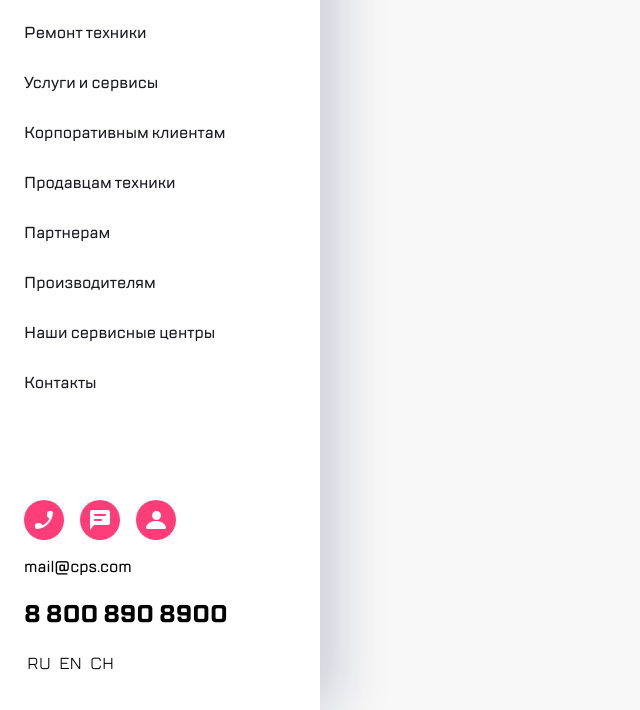
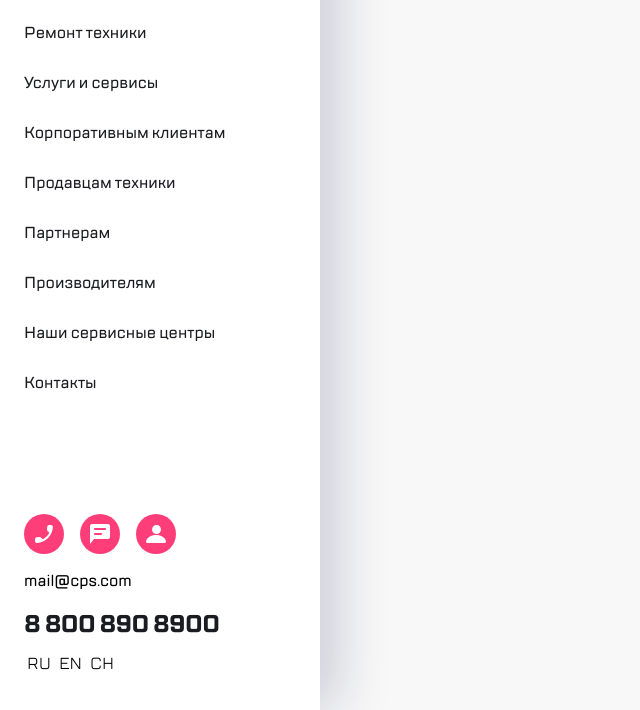
Before and after one commit to SurgeDriver/expandable-block, a plain HTML site: page index.html in a window 1280 px wide. Shown: the part 90-800 px from the top of the page, without its empty margins (0-640 px from the left). Drawn offline with Linux system fonts and the light colour scheme.

Commit message:
popravki

```diff
--- a/index.html
+++ b/index.html
@@ -14,7 +14,9 @@
             <button class="aside__button--icon--close round-button" type="button">
                 <img class="button-icon" src="icons/Close.svg" alt="">
             </button>
-            <span class="aside__logo logo"></span>
+            <a href="wikipedia.org" class="aside__logo-link">
+                <img class="aside__logo" src="icons/Logo.svg">
+            </a>
             <button class="aside__button--icon--search round-button" type="button">
                 <img class="button-icon" src="icons/Search.svg" alt="">
             </button>
@@ -65,8 +67,9 @@
                     </button>
                 </li>
             </ul>
+
             <p class="aside__email">mail@cps.com</p>
-            <h1 class="aside__phone-number">8 800 890 8900</h1>
+            <a href="tel:+281312831" class="aside__phone-number">8 800 890 8900</a>
 
             <section class="lang-buttons flex">
                 <button class="lang-button" type="button">RU</button>
--- a/style.css
+++ b/style.css
@@ -1,23 +1,23 @@
 /* ---- Шрифты ---- */
 @font-face {
     font-family: "TT Lakes";
-    src:url(fonts/TTLakes/TTLakes-Regular.woff) format('woff'),
+    src: url(fonts/TTLakes/TTLakes-Regular.woff) format('woff'),
         url(fonts/TTLakes/TTLakes-Regular.ttf) format('truetype');
-        font-weight: 400;
+    font-weight: 400;
 }
 
 @font-face {
     font-family: "TT Lakes";
-    src:url(fonts/TTLakes/TTLakes-Medium.woff) format('woff'),
+    src: url(fonts/TTLakes/TTLakes-Medium.woff) format('woff'),
         url(fonts/TTLakes/TTLakes-Medium.ttf) format('truetype');
-        font-weight: 500;
+    font-weight: 500;
 }
 
 @font-face {
     font-family: "TT Lakes";
-    src:url(fonts/TTLakes/TTLakes-Bold.woff) format('woff'),
+    src: url(fonts/TTLakes/TTLakes-Bold.woff) format('woff'),
         url(fonts/TTLakes/TTLakes-Bold.ttf) format('truetype');
-        font-weight: 700;
+    font-weight: 700;
 }
 
 body {
@@ -31,6 +31,7 @@ body {
 .button-icon {
     -webkit-user-drag: none;
 }
+
 .round-button {
     font-family: inherit;
     font-weight: 500;
@@ -69,6 +70,13 @@ body {
     justify-content: space-between;
     background-color: #FFF;
     padding: 16px;
+}
+
+.aside__logo-link {
+    display: block;
+    width: 98px;
+    height: 52px;
+    padding-left: 20px;
 }
 
 .logo {
@@ -186,6 +194,8 @@ body {
     border: 2px solid #B8FFEC;
 }
 
+
+/* --- Контент --- */
 .main__read-more {
     font-family: inherit;
     font-size: 16px;
@@ -369,6 +379,19 @@ body {
     content: "Статус ремонта";
 }
 
+.aside__phone-number {
+    display: block;
+    font-family: inherit;
+    font-size: 24px;
+    font-weight: 700;
+    line-height: 32px;
+    letter-spacing: -0.6000000238418579px;
+    text-align: left;
+    color: #1B1C21;
+    text-decoration: none;
+    margin-top: 10px;
+    margin-bottom: 10px;
+}
 
 
 /* ---- Медиа запросы ---- */
```
Also changed, not shown: README.md.
